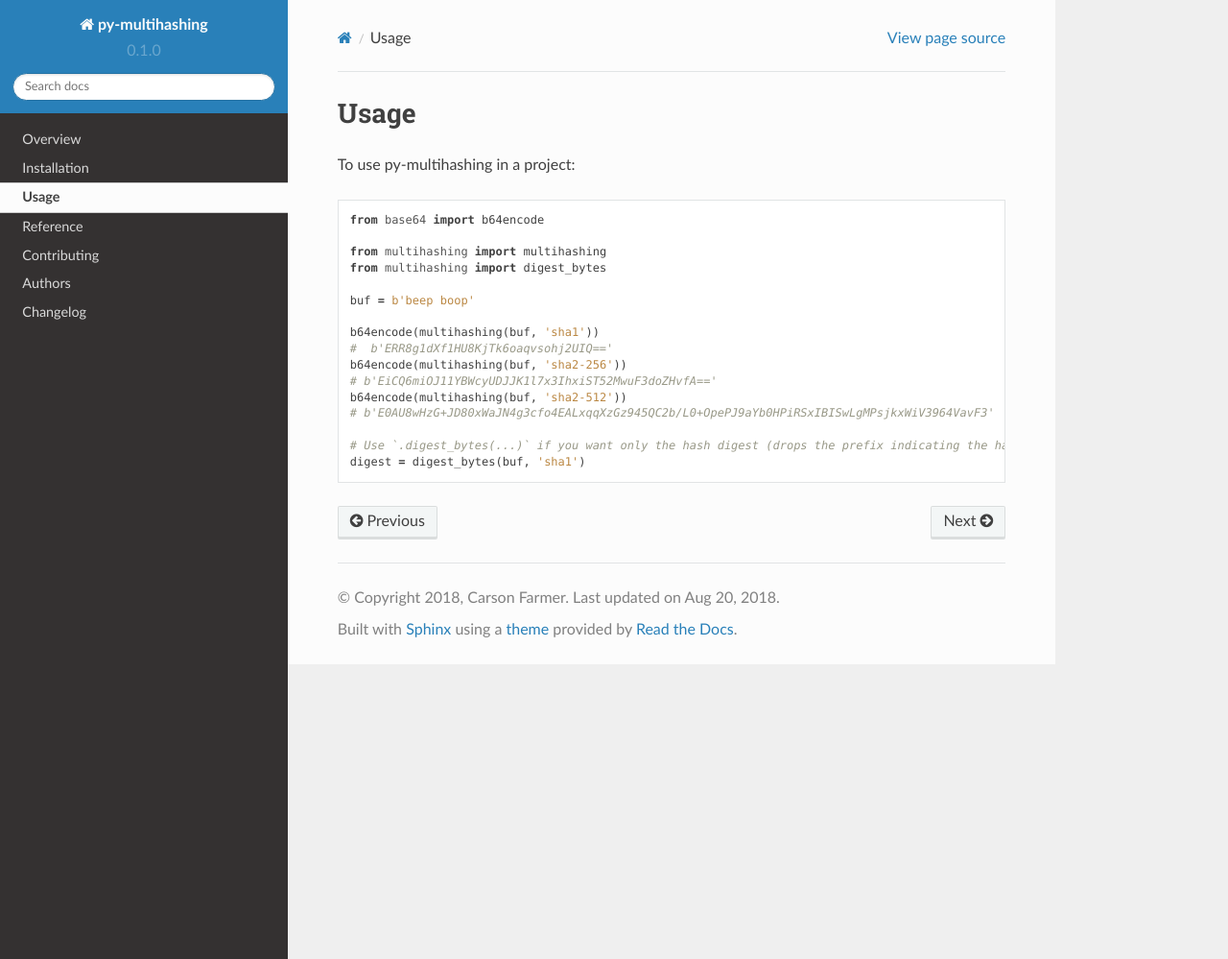
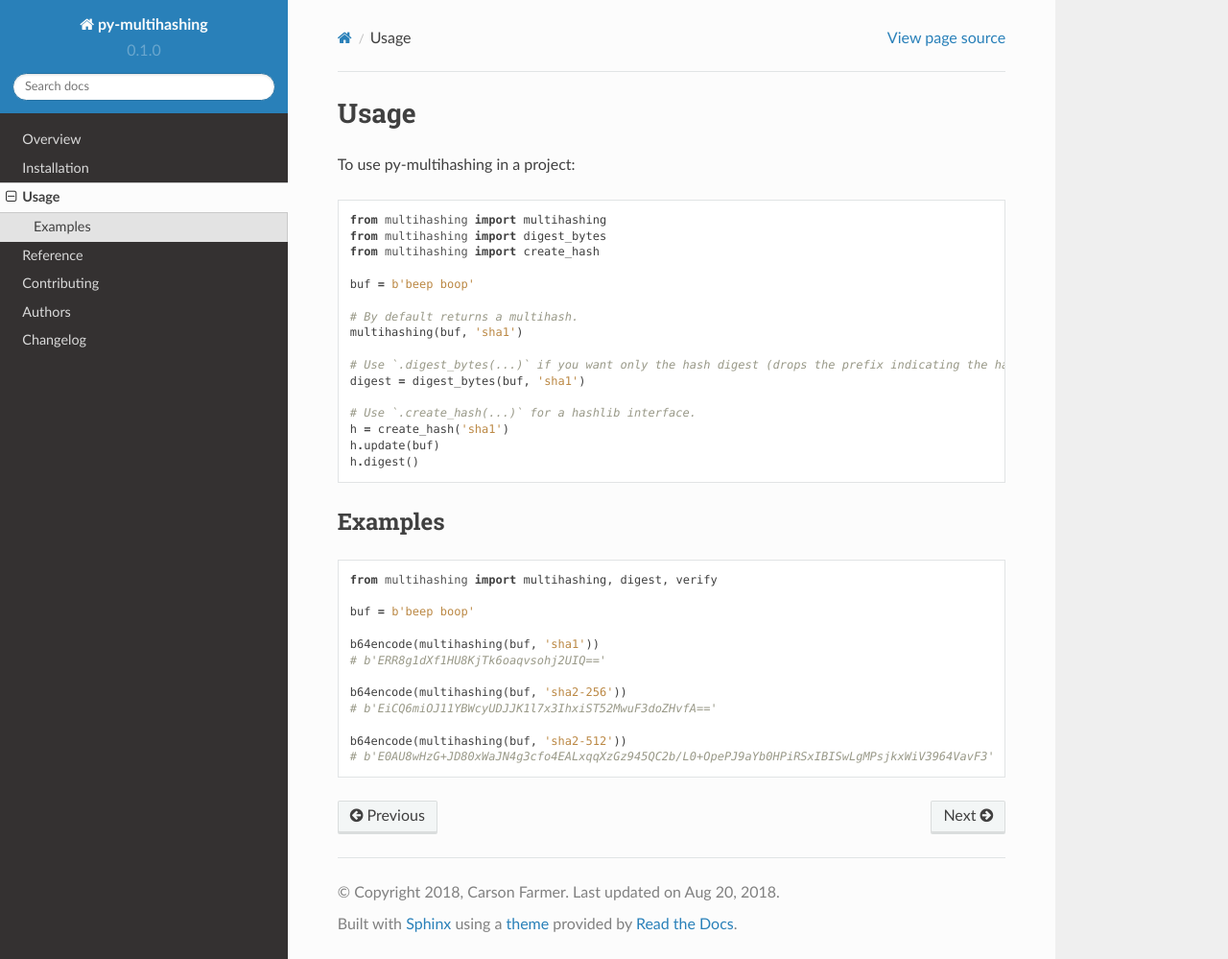
Before and after one commit to carsonfarmer/py-multihashing, a Sphinx documentation site: the page built from docs/usage.rst, in a window 1280 px wide and 999 px high. Shown: the whole window at 96% size. Built offline with Sphinx 7.4.7 and the Read the Docs theme 2.0.0, drawn with Linux system fonts in a browser that asks for light colours.

Commit message:
update docs

```diff
--- a/docs/usage.rst
+++ b/docs/usage.rst
@@ -4,19 +4,37 @@ Usage
 
 To use py-multihashing in a project::
 
-    from base64 import b64encode
-
     from multihashing import multihashing
     from multihashing import digest_bytes
+    from multihashing import create_hash
+
+    buf = b'beep boop'
+
+    # By default returns a multihash.
+    multihashing(buf, 'sha1')
+
+    # Use `.digest_bytes(...)` if you want only the hash digest (drops the prefix indicating the hash type).
+    digest = digest_bytes(buf, 'sha1')
+
+    # Use `.create_hash(...)` for a hashlib interface.
+    h = create_hash('sha1')
+    h.update(buf)
+    h.digest()
+
+Examples
+========
+
+::
+
+    from multihashing import multihashing, digest, verify
 
     buf = b'beep boop'
 
     b64encode(multihashing(buf, 'sha1'))
-    #  b'ERR8g1dXf1HU8KjTk6oaqvsohj2UIQ=='
+    # b'ERR8g1dXf1HU8KjTk6oaqvsohj2UIQ=='
+
     b64encode(multihashing(buf, 'sha2-256'))
     # b'EiCQ6miOJ11YBWcyUDJJK1l7x3IhxiST52MwuF3doZHvfA=='
+
     b64encode(multihashing(buf, 'sha2-512'))
     # b'E0AU8wHzG+JD80xWaJN4g3cfo4EALxqqXzGz945QC2b/L0+OpePJ9aYb0HPiRSxIBISwLgMPsjkxWiV3964VavF3'
-
-    # Use `.digest_bytes(...)` if you want only the hash digest (drops the prefix indicating the hash type).
-    digest = digest_bytes(buf, 'sha1')
```
